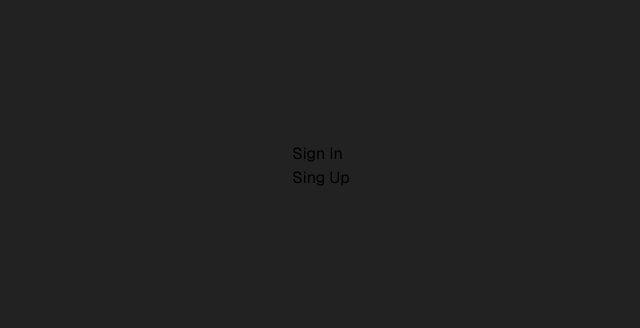
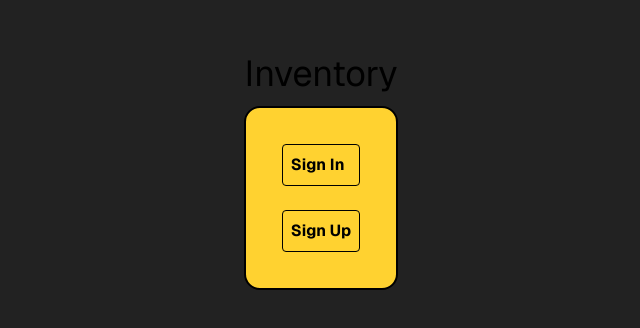
Before and after one commit to prgram769/inventoryTemplate, a Next.js app: page / in a window 1280 px wide. Shown: the part 234-562 px from the top of the page, without its empty margins (319-959 px from the left). Built offline with nearby package versions, Linux system fonts and the light colour scheme.

Commit message:
making the register action and validations

```diff
--- a/package.json
+++ b/package.json
@@ -12,7 +12,8 @@
   "dependencies": {
     "next": "16.2.4",
     "react": "19.2.4",
-    "react-dom": "19.2.4"
+    "react-dom": "19.2.4",
+    "zod": "4.4.2"
   },
   "devDependencies": {
     "@biomejs/biome": "2.2.0",
--- /dev/null
+++ b/src/actions/auth.ts
@@ -0,0 +1,13 @@
+"use server"
+
+export async function registerUserAction(formData:FormData) {
+  console.log("datos de formulario recibido");
+
+  const fields = {
+    name: formData.get("name") as string,
+    username: formData.get("username") as string,
+    password: formData.get("password") as string,
+  }
+
+  console.log(fields);
+}
--- /dev/null
+++ b/src/actions/index.ts
@@ -0,0 +1,7 @@
+import { registerUserAction } from "./auth";
+
+export const actions = {
+  auth: {
+    registerUserAction,
+  }
+}
--- a/src/app/(auth)/signin/page.tsx
+++ b/src/app/(auth)/signin/page.tsx
@@ -1,4 +1,4 @@
-import { SignIn } from "@/components/SignIn";
+import { SignIn } from "../../../components/SignIn";
 
 import type { Metadata } from "next";
 
--- a/src/app/(auth)/singup/page.tsx
+++ b/src/app/(auth)/singup/page.tsx
@@ -1,4 +1,4 @@
-import { SignUp } from "@/components/SingUp";
+import { SignUp } from "../../../components/SingUp";
 
 import type { Metadata } from "next";
 
--- a/src/app/page.tsx
+++ b/src/app/page.tsx
@@ -1,19 +1,22 @@
-import { SignIn } from "@/components/SignIn";
 import Link from "next/link";
 
 export default function Home() {
   const styles = {
-    container: "flex justify-center items-center min-h-screen m-0",
+    container: "flex flex-col justify-center items-center min-h-screen m-0",
+    internalDiv: "flex flex-col px-6 py-6 border-2 rounded-2xl bg-amber-300",
+    links: "font-bold m-3 border-1 px-2 py-2 rounded",
+    title: "text-4xl m-3"
   }
 
   return (
     <main className={styles.container}>
-      <div className="flex flex-col">
-        <Link href={"/signin"}>
+      <h1 className={styles.title}>Inventory</h1>
+      <div className={styles.internalDiv}>
+        <Link className={styles.links} href={"/signin"}>
           Sign In
         </Link>
-        <Link href={"/singup"}>
-          Sing Up
+        <Link className={styles.links} href={"/singup"}>
+          Sign Up
         </Link>
       </div>
     </main>
--- a/src/components/SingUp.tsx
+++ b/src/components/SingUp.tsx
@@ -1,9 +1,10 @@
 "use client"
 
-import { Input } from "@/components/ui/Input";
-import { ubuntu } from "@/components/fonts";
-import { Label } from "@/components/ui/Label";
-import { Button } from "@/components/ui/Button";
+import { Input } from "./ui/Input";
+import { ubuntu } from "./fonts";
+import { Label } from "./ui/Label";
+import { Button } from "./ui/Button";
+import { actions } from "@/actions";
 
 function SignUp() {
 
@@ -21,30 +22,30 @@ function SignUp() {
       <h1 className={styles.title}>Inventory Login</h1>
       <div className={styles.divContainer}>
         <p className="w-w"></p>
-        <form>
+        <form action={actions.auth.registerUserAction}>
           <span className={styles.span}>
             <Label htmlFor="nameInput" children="Name"/>
           </span>
           <div className={styles.internalDivs}>
             <svg xmlns="http://www.w3.org/2000/svg" height="59px" viewBox="0 -960 960 960" width="48px" fill="#222"><path d="M480-242q-67 0-129 23.5T235-149v9h490v-9q-54-46-116-69.5T480-242Zm139.5-35.5Q685-253 740-211v-609H220v609q55-42 120.5-66.5T480-302q74 0 139.5 24.5ZM427-464q-23-23-23-55t23-55q23-23 55-23t55 23q23 23 23 55t-23 55q-23 23-55 23t-55-23ZM220-80q-24 0-42-18t-18-42v-680q0-24 18-42t42-18h520q24 0 42 18t18 42v680q0 24-18 42t-42 18H220Zm360-341q40-40 40-98t-40-98q-40-40-98-40t-98 40q-40 40-40 98t40 98q40 40 98 40t98-40Zm-100-98Z"/></svg>
-            <Input id="nameInput" type="text" className={styles.input} placeholder="Insert your name"/>
+            <Input id="nameInput" name="name" type="text" className={styles.input} placeholder="Insert your name"/>
           </div>
           <span className={styles.span}>
             <Label htmlFor="usernameInput" children="Username" />
           </span>
           <div className={styles.internalDivs}>
             <svg xmlns="http://www.w3.org/2000/svg" height="59px" viewBox="0 -960 960 960" width="48px" fill="#222"><path d="M372-523q-42-42-42-108t42-108q42-42 108-42t108 42q42 42 42 108t-42 108q-42 42-108 42t-108-42ZM160-160v-94q0-38 19-65t49-41q67-30 128.5-45T480-420q62 0 123 15.5T731-360q31 14 50 41t19 65v94H160Zm60-60h520v-34q0-16-9.5-30.5T707-306q-64-31-117-42.5T480-360q-57 0-111 11.5T252-306q-14 7-23 21.5t-9 30.5v34Zm324.5-346.5Q570-592 570-631t-25.5-64.5Q519-721 480-721t-64.5 25.5Q390-670 390-631t25.5 64.5Q441-541 480-541t64.5-25.5ZM480-631Zm0 411Z" /></svg>
-            <Input id="usernameInput" type="text" className={styles.input} placeholder="Insert a username:" />
+            <Input id="usernameInput" name="username" type="text" className={styles.input} placeholder="Insert a username:" />
           </div>
           <span className={styles.span}>
             <Label htmlFor="passwordInput" children="Password" />
           </span>
           <div className={styles.internalDivs}>
             <svg xmlns="http://www.w3.org/2000/svg" height="59px" viewBox="0 -960 960 960" width="48px" fill="#222"><path d="M80-200v-61h800v61H80Zm38-254-40-22 40-68H40v-45h78l-40-68 40-22 38 67 38-67 40 22-40 68h78v45h-78l40 68-40 22-38-67-38 67Zm324 0-40-24 40-68h-78v-45h78l-40-68 40-22 38 67 38-67 40 22-40 68h78v45h-78l40 68-40 24-38-67-38 67Zm324 0-40-24 40-68h-78v-45h78l-40-68 40-22 38 67 38-67 40 22-40 68h78v45h-78l40 68-40 24-38-67-38 67Z" /></svg>
-            <Input id="passwordInput" type="password" className={styles.input} placeholder="Insert a password:" />
+            <Input id="passwordInput" name="password" type="password" className={styles.input} placeholder="Insert a password:" />
           </div>
           <div className={styles.internalDivs}>
-            <Button className={styles.button} type="button" children="Sign Up"/>
+            <Button className={styles.button} type="submit" children="Sign Up"/>
           </div>
         </form>
       </div>
```
Also changed, not shown: src/components/SignIn.tsx (+4 -4 lines), src/validations/auth.ts (added), 1 other file (tests, documents, lock files or other folders).
